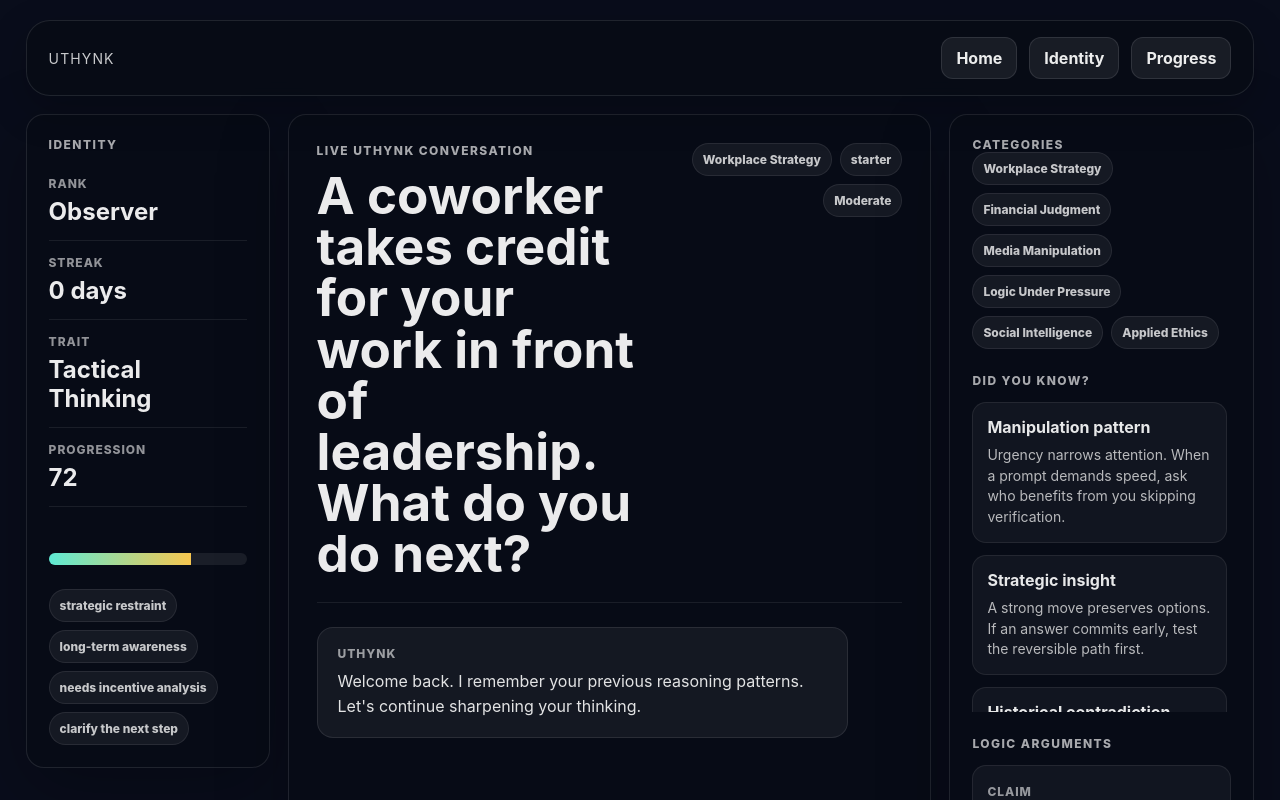
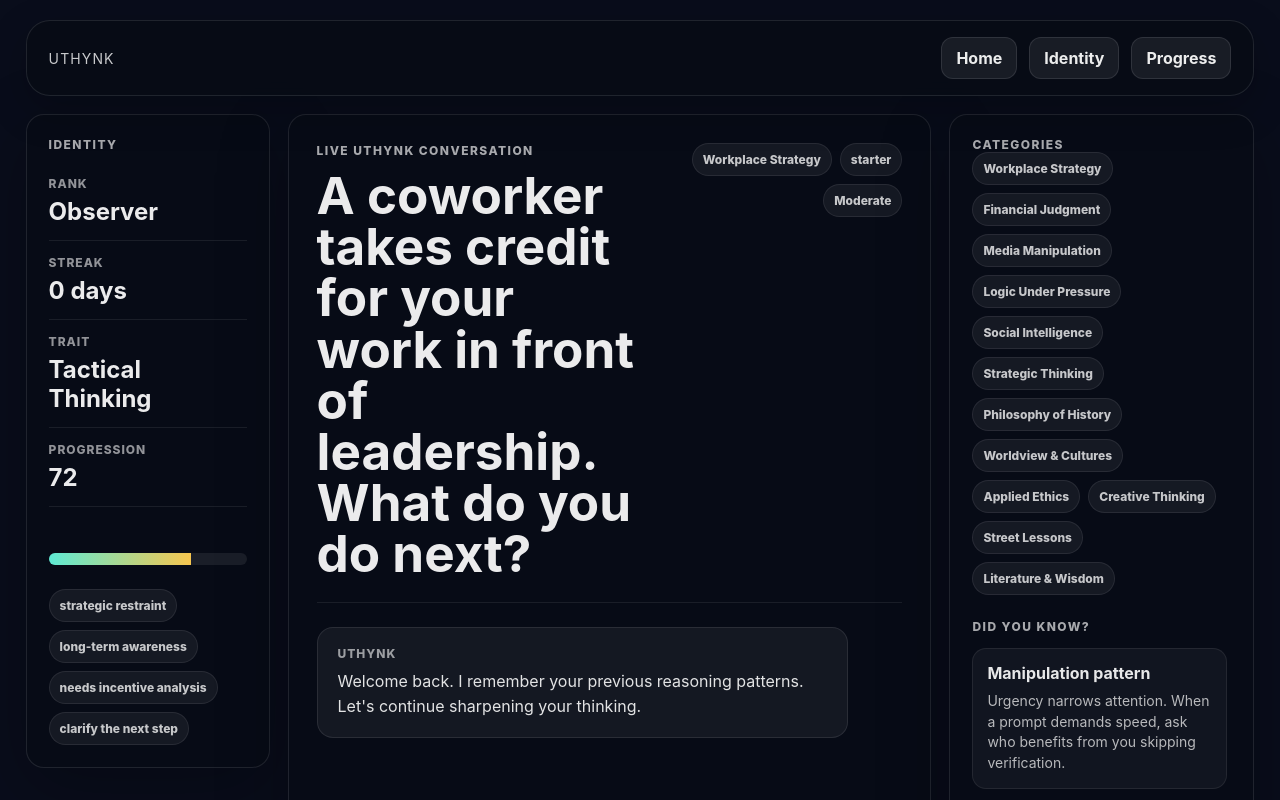
Before and after one commit to nfc3-1/UTHYNK-BETA-2.0, a Next.js app: page /reasoning in a window 1280 px wide. Shown: the top 800 px of the page. Built offline with nearby package versions, Linux system fonts and the light colour scheme.

Commit message:
Restore reasoning category rail from challenge data

```diff
--- a/app/reasoning/page.tsx
+++ b/app/reasoning/page.tsx
@@ -54,14 +54,9 @@ const cognitionFeed = [
   },
 ];
 
-const categoryLinks = [
-  "Workplace Strategy",
-  "Financial Judgment",
-  "Media Manipulation",
-  "Logic Under Pressure",
-  "Social Intelligence",
-  "Applied Ethics",
-];
+const categoryLinks = Array.from(
+  new Set(challenges.map((challenge) => challenge.category))
+);
 
 function ReasoningExperience() {
   const searchParams = useSearchParams();
```
